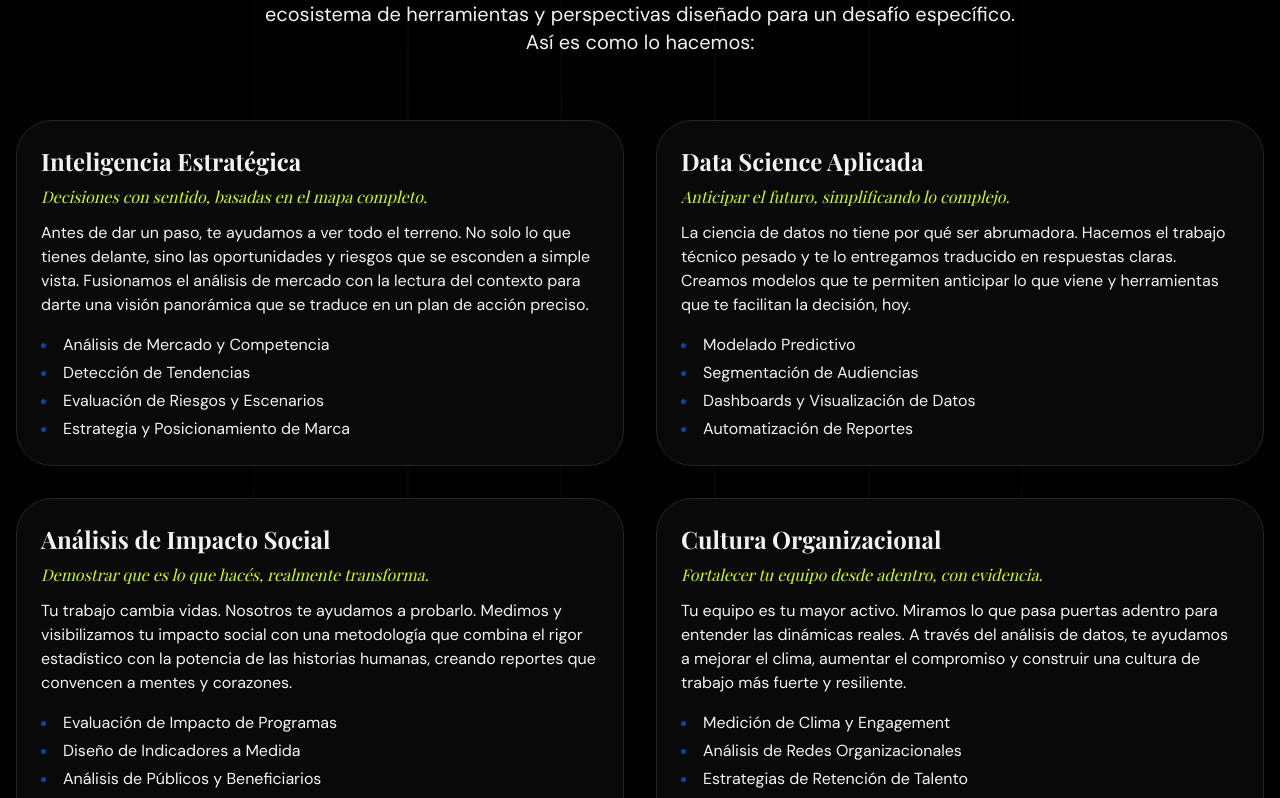
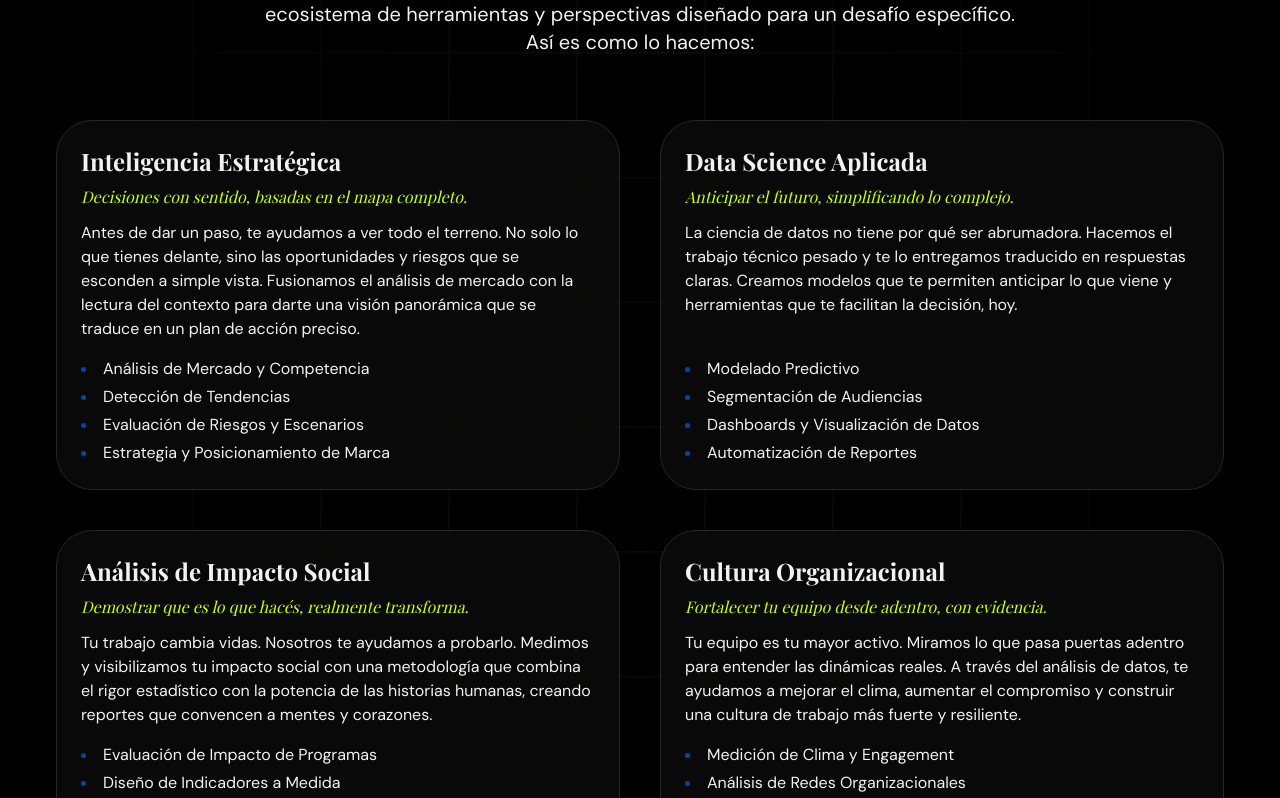
Before and after one commit to MateoNav26/buho-analytics-web, a Next.js app: page / in a window 1280 px wide. Shown: the part 4342-5140 px from the top of the page. Built offline with nearby package versions, Linux system fonts and the light colour scheme; a web font is replaced by a local one.

Commit message:
feat: Styling Services Section

```diff
--- a/components/sections/Services.tsx
+++ b/components/sections/Services.tsx
@@ -14,13 +14,20 @@ export default function Services() {
           <defs>
             <pattern
               id="services-grid"
-              width="12"
-              height="12"
+              width="10"
+              height="10"
               patternUnits="userSpaceOnUse"
-              patternTransform="translate(7.8,0)"
+              patternTransform="translate(5,5)"
             >
               <path
                 d="M 0 0 L 0 12"
+                fill="none"
+                stroke="currentColor"
+                strokeWidth="0.25"
+                className="text-primary-accent"
+              />
+              <path
+                d="M 0 0 L 12 0"
                 fill="none"
                 stroke="currentColor"
                 strokeWidth="0.25"
@@ -44,9 +51,9 @@ export default function Services() {
         </div>
 
         {/* Solutions Grid */}
-        <div className="grid grid-cols-1 md:grid-cols-2 gap-8">
+        <div className="grid grid-cols-1 md:grid-cols-2 gap-10 justify-items-center px-10">
           {/* Card 1 */}
-          <div className="bg-neutral-900/40 shadow-lg shadow-black/30 border border-neutral-800 rounded-[2.25rem] p-6 text-white-raw flex flex-col h-full backdrop-blur-sm">
+          <div className="bg-neutral-900/40 shadow-lg shadow-black/30 border border-neutral-800 rounded-[2.25rem] p-6 text-white-raw flex flex-col h-full backdrop-blur-sm transition-transform duration-200 hover:-translate-y-2 hover:shadow-xl" style={{ maxWidth: '40rem' }}>
             <h3 className="text-2xl font-bold font-serif mb-2 text-white-raw">Inteligencia Estratégica</h3>
             <p className="font-serif italic text-primary-accent mb-3">Decisiones con sentido, basadas en el mapa completo.</p>
             <p className="mb-4">Antes de dar un paso, te ayudamos a ver todo el terreno. No solo lo que tienes delante, sino las oportunidades y riesgos que se esconden a simple vista. Fusionamos el análisis de mercado con la lectura del contexto para darte una visión panorámica que se traduce en un plan de acción preciso.</p>
@@ -59,7 +66,7 @@ export default function Services() {
           </div>
 
           {/* Card 2 */}
-          <div className="bg-neutral-900/40 shadow-lg shadow-black/30 border border-neutral-800 rounded-[2.25rem] p-6 text-white-raw flex flex-col h-full backdrop-blur-sm">
+          <div className="bg-neutral-900/40 shadow-lg shadow-black/30 border border-neutral-800 rounded-[2.25rem] p-6 text-white-raw flex flex-col h-full backdrop-blur-sm transition-transform duration-200 hover:-translate-y-2 hover:shadow-xl" style={{ maxWidth: '40rem' }}>
             <h3 className="text-2xl font-bold font-serif mb-2 text-white-raw">Data Science Aplicada</h3>
             <p className="font-serif italic text-primary-accent mb-3">Anticipar el futuro, simplificando lo complejo.</p>
             <p className="mb-4">La ciencia de datos no tiene por qué ser abrumadora. Hacemos el trabajo técnico pesado y te lo entregamos traducido en respuestas claras. Creamos modelos que te permiten anticipar lo que viene y herramientas que te facilitan la decisión, hoy.</p>
@@ -72,7 +79,7 @@ export default function Services() {
           </div>
 
           {/* Card 3 */}
-          <div className="bg-neutral-900/40 shadow-lg shadow-black/30 border border-neutral-800 rounded-[2.25rem] p-6 text-white-raw flex flex-col h-full backdrop-blur-sm">
+          <div className="bg-neutral-900/40 shadow-lg shadow-black/30 border border-neutral-800 rounded-[2.25rem] p-6 text-white-raw flex flex-col h-full backdrop-blur-sm transition-transform duration-200 hover:-translate-y-2 hover:shadow-xl" style={{ maxWidth: '40rem' }}>
             <h3 className="text-2xl font-bold font-serif mb-2 text-white-raw">Análisis de Impacto Social</h3>
             <p className="font-serif italic text-primary-accent mb-3">Demostrar que es lo que hacés, realmente transforma.</p>
             <p className="mb-4">Tu trabajo cambia vidas. Nosotros te ayudamos a probarlo. Medimos y visibilizamos tu impacto social con una metodología que combina el rigor estadístico con la potencia de las historias humanas, creando reportes que convencen a mentes y corazones.</p>
@@ -85,7 +92,7 @@ export default function Services() {
           </div>
 
           {/* Card 4 */}
-          <div className="bg-neutral-900/40 shadow-lg shadow-black/30 border border-neutral-800 rounded-[2.25rem] p-6 text-white-raw flex flex-col h-full backdrop-blur-sm">
+          <div className="bg-neutral-900/40 shadow-lg shadow-black/30 border border-neutral-800 rounded-[2.25rem] p-6 text-white-raw flex flex-col h-full backdrop-blur-sm transition-transform duration-200 hover:-translate-y-2 hover:shadow-xl" style={{ maxWidth: '40rem' }}>
             <h3 className="text-2xl font-bold font-serif mb-2 text-white-raw">Cultura Organizacional</h3>
             <p className="font-serif italic text-primary-accent mb-3">Fortalecer tu equipo desde adentro, con evidencia.</p>
             <p className="mb-4">Tu equipo es tu mayor activo. Miramos lo que pasa puertas adentro para entender las dinámicas reales. A través del análisis de datos, te ayudamos a mejorar el clima, aumentar el compromiso y construir una cultura de trabajo más fuerte y resiliente.</p>
```
